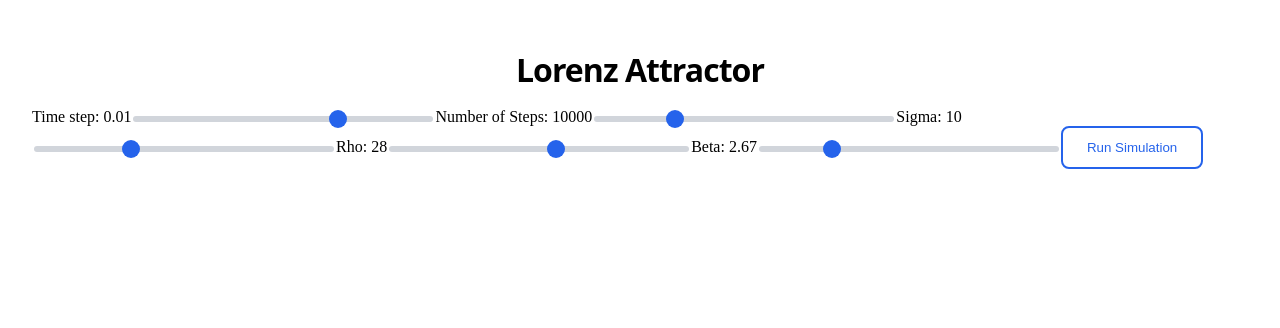
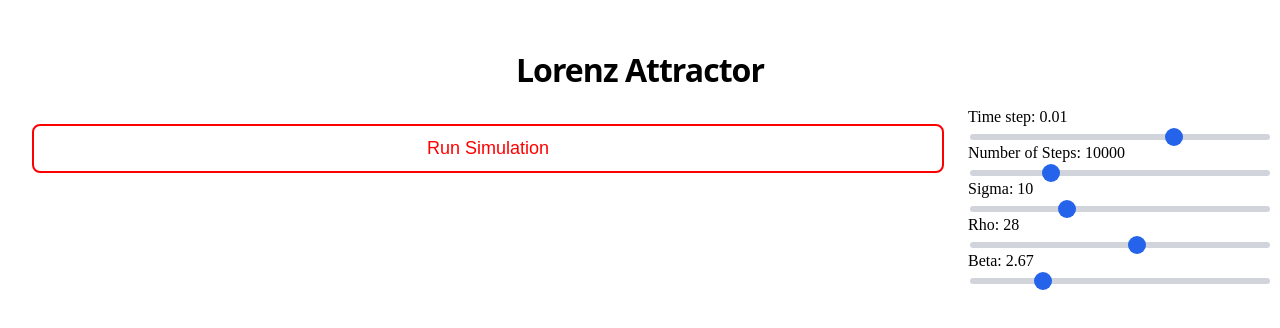
Before and after one commit to evancorrea/StrangeLoops, a React (Vite) app in the folder frontend/: page / in a window 1280 px wide. Shown: the top 328 px of the page. Built offline with nearby package versions, Linux system fonts and the light colour scheme.

Commit message:
styling changes

```diff
--- a/frontend/src/App.css
+++ b/frontend/src/App.css
@@ -15,14 +15,15 @@ h1 {
 button {
   padding: 0.75rem 1.5rem;
   background: transparent;
-  border: 2px solid #2563eb;
-  color: #2563eb;
+  border: 2px solid red;
+  color: red;
   border-radius: 8px;
   cursor: pointer;
+  font-size: large;
 }
 
 button:hover {
-  background: #2563eb;
+  background: red;
   color: white;
 }
 
@@ -44,3 +45,23 @@ button:hover {
   background: #2563eb;
   cursor: pointer;
 }
+
+.simulation-page {
+  display: flex;
+  gap: 24px;
+  align-items: flex-start;
+}
+
+.output-panel {
+  flex: 1;
+  display: flex;
+  flex-direction: column;
+  gap: 16px;
+}
+
+.parameter-panel {
+  width: 280px;
+  display: flex;
+  flex-direction: column;
+  gap: 20px;
+}
--- a/frontend/src/App.tsx
+++ b/frontend/src/App.tsx
@@ -58,7 +58,26 @@ function App() {
     <main className="app">
       <h1>Lorenz Attractor</h1>
 
-      <label>
+      <div className='simulation-page'>
+        <div className='output-panel'>
+          <div className='plot'>
+             {trajectory && (
+              <TrajectoryPlot
+              x={trajectory.x}
+              y={trajectory.y}
+              z={trajectory.z}
+              />
+            )}
+          </div>
+
+          <button type="button" onClick={runSimulation}>
+        Run Simulation
+      </button>
+        </div>
+
+        <div className='parameter-panel'>
+          <div className='parameter-control'>
+                  <label>
         Time step: {dt}
         <input
           className='slider'
@@ -122,22 +141,19 @@ function App() {
         onChange = {(event) => setBeta(Number(event.target.value))}
         />
       </label>
+          </div>
+        </div>
 
-      <button type="button" onClick={runSimulation}>
-        Run Simulation
-      </button>
+
+      </div>
+
+
+
+
 
        {error && <p>Could not load trajectory: {error} </p>}
 
-    {trajectory && (
-      <section className="plot-container">
-        <TrajectoryPlot
-        x={trajectory.x}
-        y={trajectory.y}
-        z={trajectory.z}
-        />
-      </section>
-    )}
+
 
     </main>
   )
```
Also changed, not shown: 1 other file (tests, documents, lock files or other folders).
